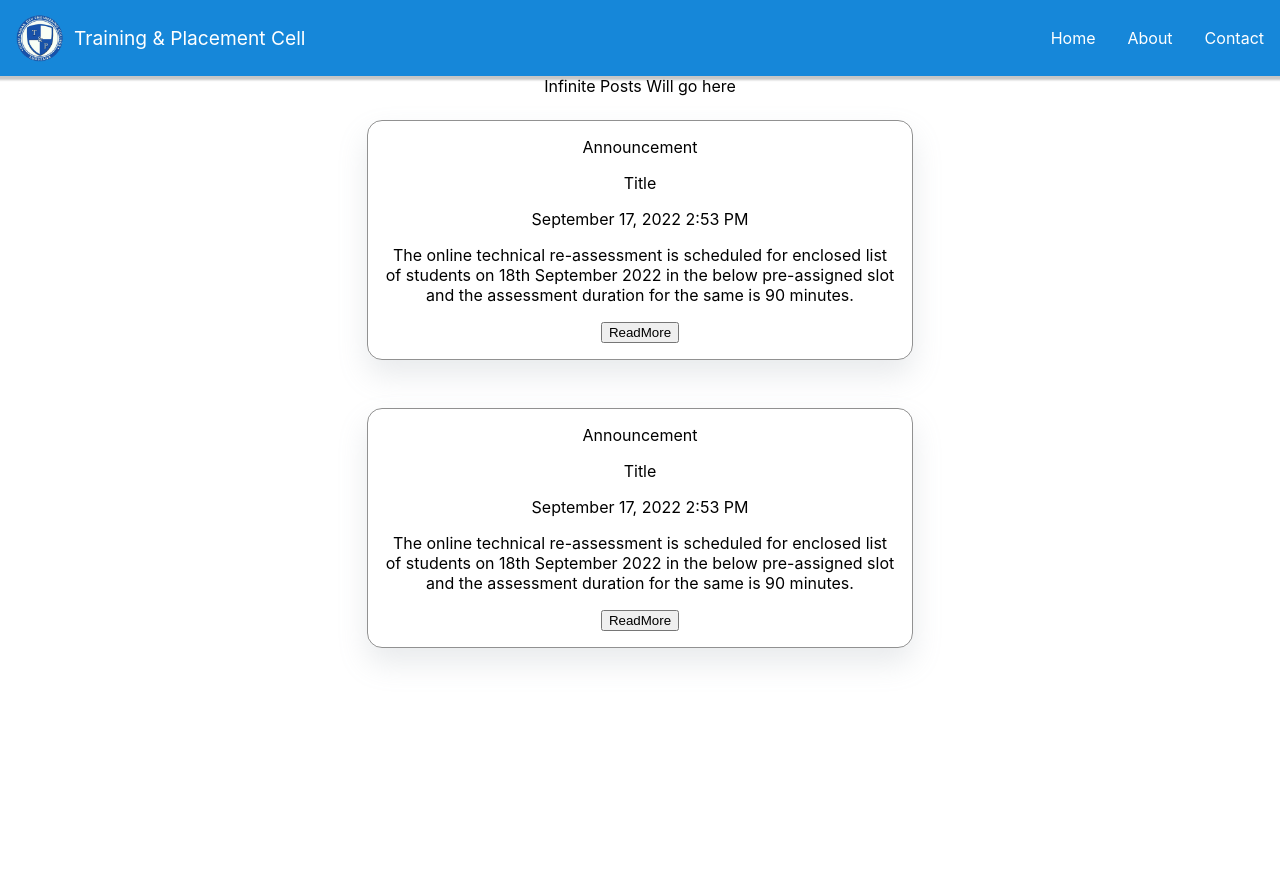
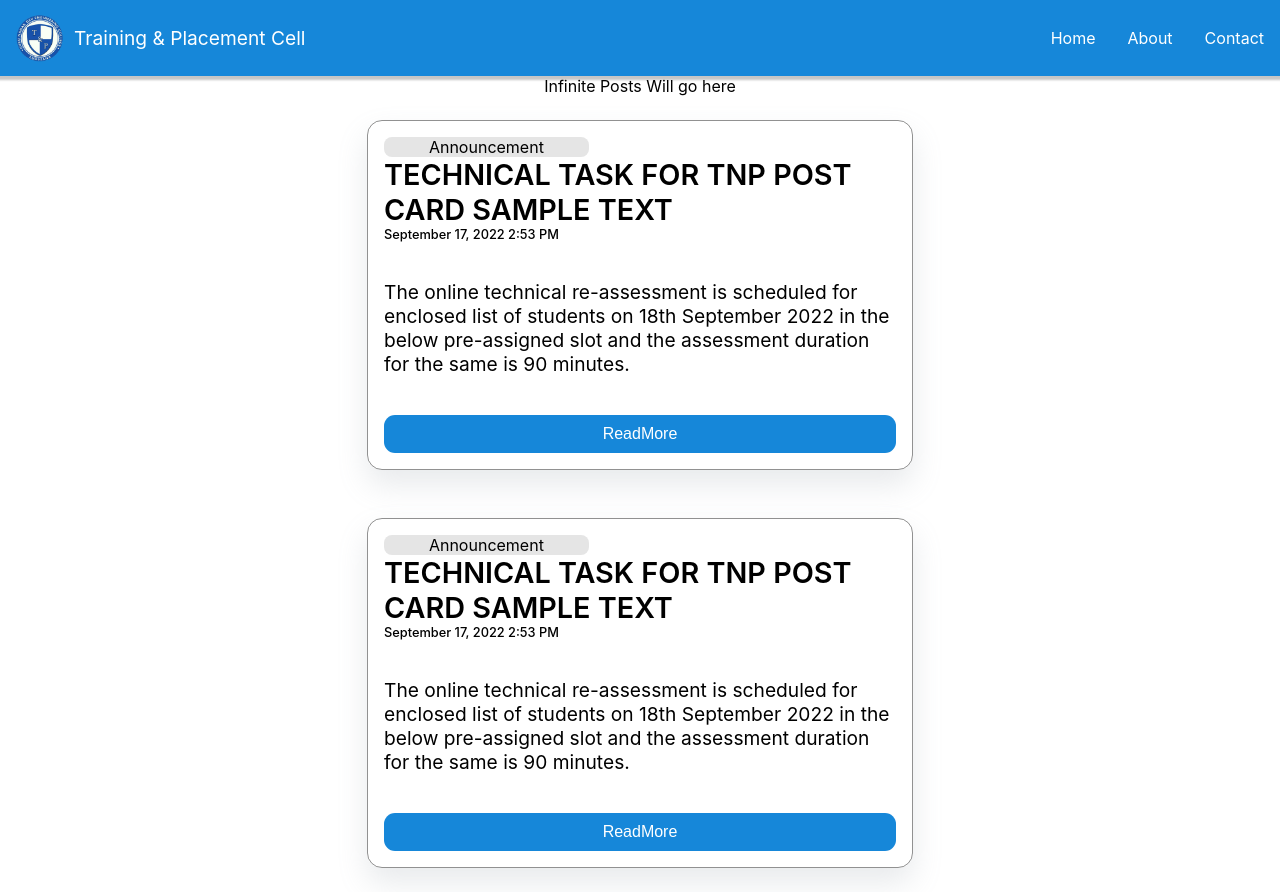
Before and after one commit to harshvse/NoticeBoard, a React (Create React App) app in the folder reactfrontend/: page / in a window 1280 px wide. Before the commit the page ends 800 px from the top, so only its background shows below. Built offline with nearby package versions, Linux system fonts and the light colour scheme.

Commit message:
Post card styling Done

```diff
--- a/reactfrontend/src/components/Post.js
+++ b/reactfrontend/src/components/Post.js
@@ -5,8 +5,8 @@ function Post() {
         <div className="card-post">
             <div className="cardHeader">
                 <div className="type">Announcement</div>
-                <p className="cardTitle">Title</p>
-                <div className="time-stamp">September 17, 2022 2:53 PM</div>
+                <div className="cardTitle">TECHNICAL TASK FOR TNP POST CARD SAMPLE TEXT</div>
+                <div className="timeStamp">September 17, 2022 2:53 PM</div>
             </div>
             <div className="cardBody">
                 <p className="description">
@@ -15,8 +15,8 @@ function Post() {
                     pre-assigned slot and the assessment duration for the same
                     is 90 minutes.
                 </p>
-                <button> ReadMore</button>
             </div>
+            <button className="readMore"> ReadMore</button>
         </div>
     );
 }
--- a/reactfrontend/src/styles/post.css
+++ b/reactfrontend/src/styles/post.css
@@ -1,4 +1,8 @@
 .card-post {
+    display: flex;
+    flex-direction: column;
+    align-items: flex-start;
+    text-align: left;
     border-radius: 15px;
     box-shadow: 0px 15px 30px #8a959e33;
     border: 1px solid rgba(0, 0, 0, 0.43);
@@ -6,3 +10,43 @@
     padding: 1em;
     margin: 1.5em;
 }
+
+.type {
+    max-width: 40%;
+    border-radius: 8px;
+    text-align: center;
+    background-color: #e5e5e5;
+}
+
+.cardTitle {
+    font-size: 1.8em;
+    font-weight: 600;
+}
+
+.timeStamp {
+    font-size: 0.8em;
+    font-weight: 500;
+}
+
+.cardBody {
+    font-size: 1.2em;
+    padding: 1em 0;
+}
+
+.readMore {
+    width: 100%;
+    border-width: 0px;
+    border-radius: 11px;
+    font-family: Arial;
+    color: #ffffff;
+    font-size: 1em;
+    background: #1687d9;
+    padding: 10px 20px 10px 20px;
+    text-decoration: none;
+}
+
+.readMore:hover {
+    background: #3cb0fd;
+    background-image: linear-gradient(to bottom, #3cb0fd, #3498db);
+    text-decoration: none;
+}
```
